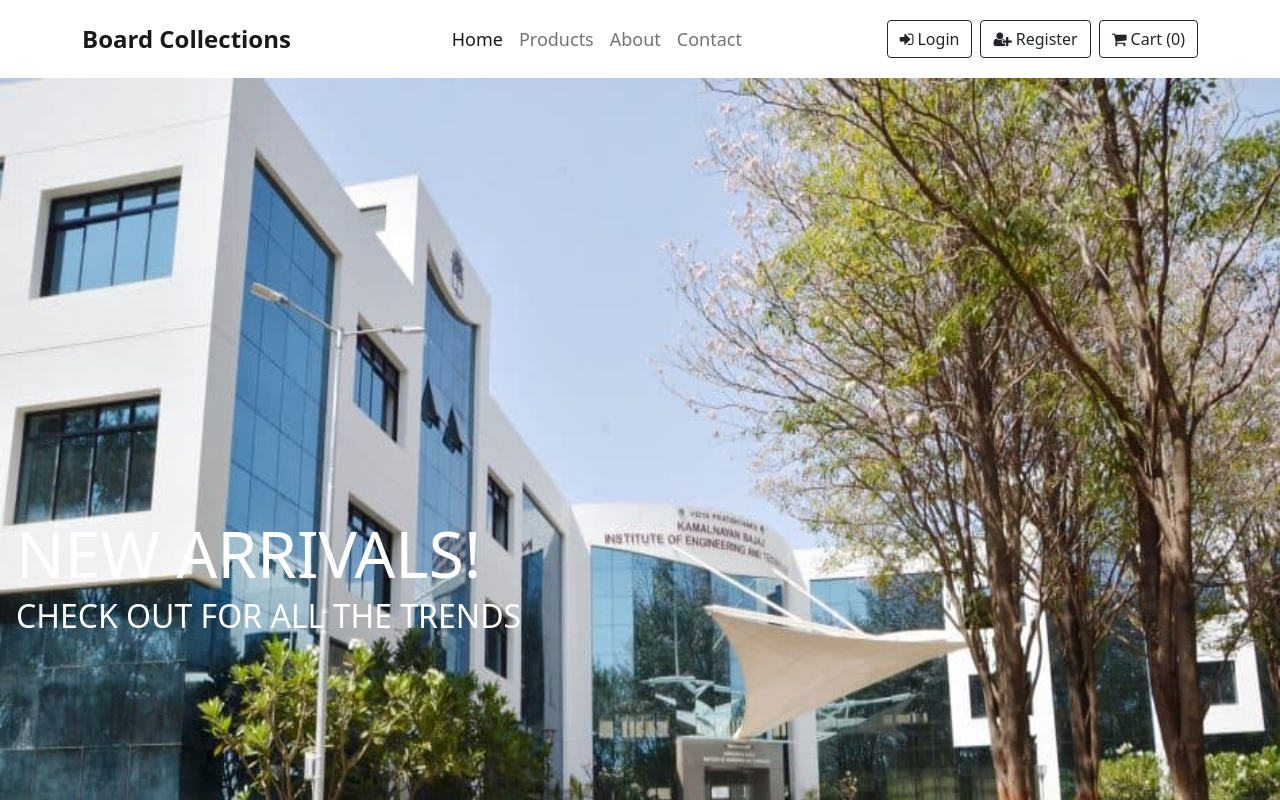
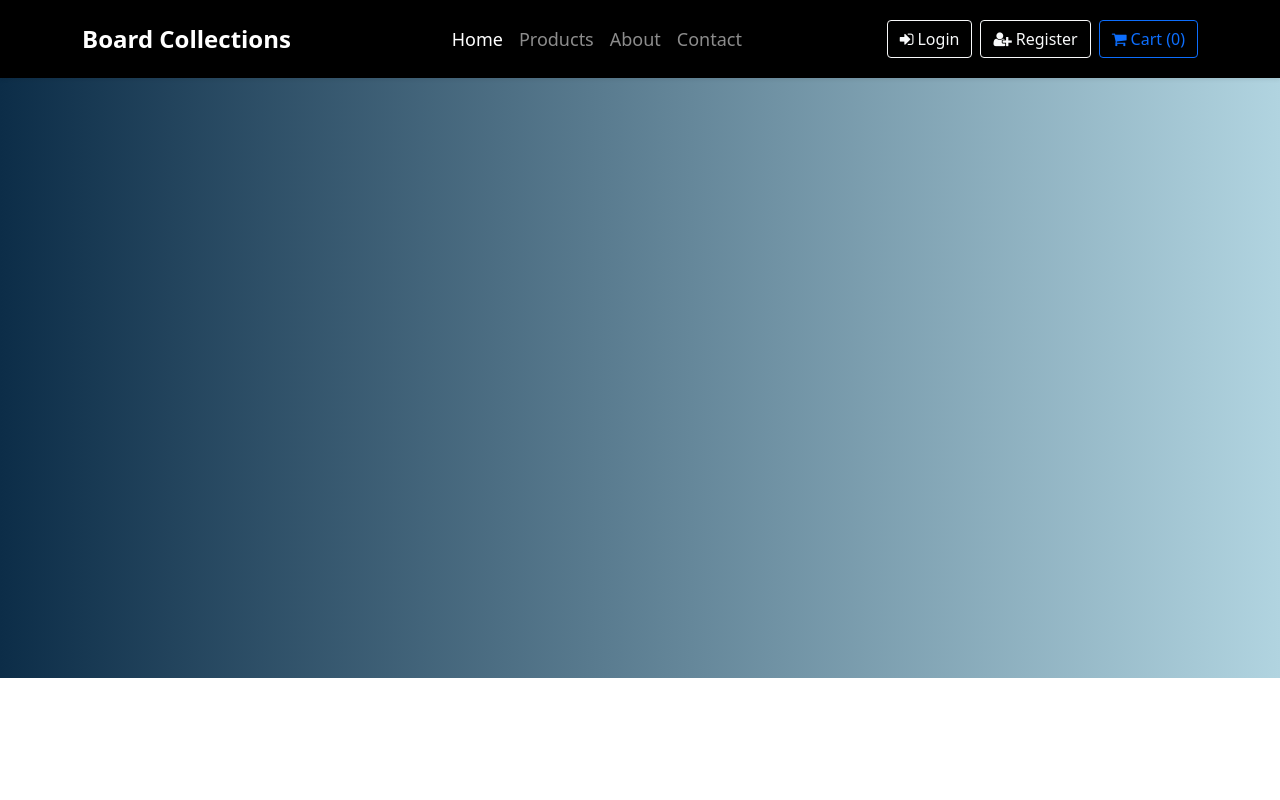
Before and after one commit to Sheefa1699/pbl, a React (Create React App) app: page / in a window 1280 px wide. Shown: the top 800 px of the page. Built offline with nearby package versions, Linux system fonts and the light colour scheme; no server answers.

Commit message:
added color theme and improvement in design

```diff
--- a/src/component/Home.jsx
+++ b/src/component/Home.jsx
@@ -1,20 +1,15 @@
 import React from 'react'
 import Products from './Products'
+import './home.css'
 
 export default function Home() {
     return (
         <div className='hero'>
-            <div className="card bg-dark text-white border-0">
-                <img className="card-img" src="/assets/bg.jpg" alt="Background"
-                height="1000px"/>
+            <div className="main-focus">
+                <p className="titlefoc1">Latest Arrivals</p>
 
-                    <div className="card-img-overlay d-flex flex-column justify-content-center">
-                        <div className="container"></div>
-                        <h5 className="card-title display-3 fw-bolber mb-0">NEW ARRIVALS!</h5>
-                        <p className="card-text lead fs-2">CHECK OUT FOR ALL THE TRENDS</p>
-                    </div>
             </div>
-            <Products/>
+
         </div>
     )
 }
--- a/src/component/Navbar.jsx
+++ b/src/component/Navbar.jsx
@@ -3,7 +3,7 @@ import React from 'react'
 export default function Navbar() {
     return (
         <div>
-            <nav className="navbar navbar-expand-lg navbar-light bg-white py-3
+            <nav className="navbar navbar-expand-lg navbar-dark bg-black py-3
             shadow-sm">
                 <div className="container">
                     <a className="navbar-brand fw-bold fs-4" href="#">
@@ -30,11 +30,11 @@ export default function Navbar() {
 
                         </ul>
                         <div className="buttons">
-                            <a href='' className='btn btn-outline-dark '>
+                            <a href='' className='btn btn-outline-light '>
                                 <i className="fa fa-sign-in me-1"></i>Login</a>
-                                <a href='' className='btn btn-outline-dark ms-2'>
+                                <a href='' className='btn btn-outline-light ms-2'>
                                 <i className="fa fa-user-plus me-1"></i>Register</a>
-                                <a href='' className='btn btn-outline-dark ms-2'>
+                                <a href='' className='btn btn-outline-primary ms-2'>
                                 <i className="fa fa-shopping-cart me-1"></i>Cart (0)</a>
 
                         </div>
--- /dev/null
+++ b/src/component/home.css
@@ -0,0 +1,11 @@
+.main-focus{
+    background-image: linear-gradient(to right, #0C2D48 , #B1D4E0);
+    width: 100%;
+    height: 600px;
+}
+.titlefoc1{
+    color: white;
+    top: 60px;
+    padding: 40px;
+    transform: rotate(20deg);
+}
```
